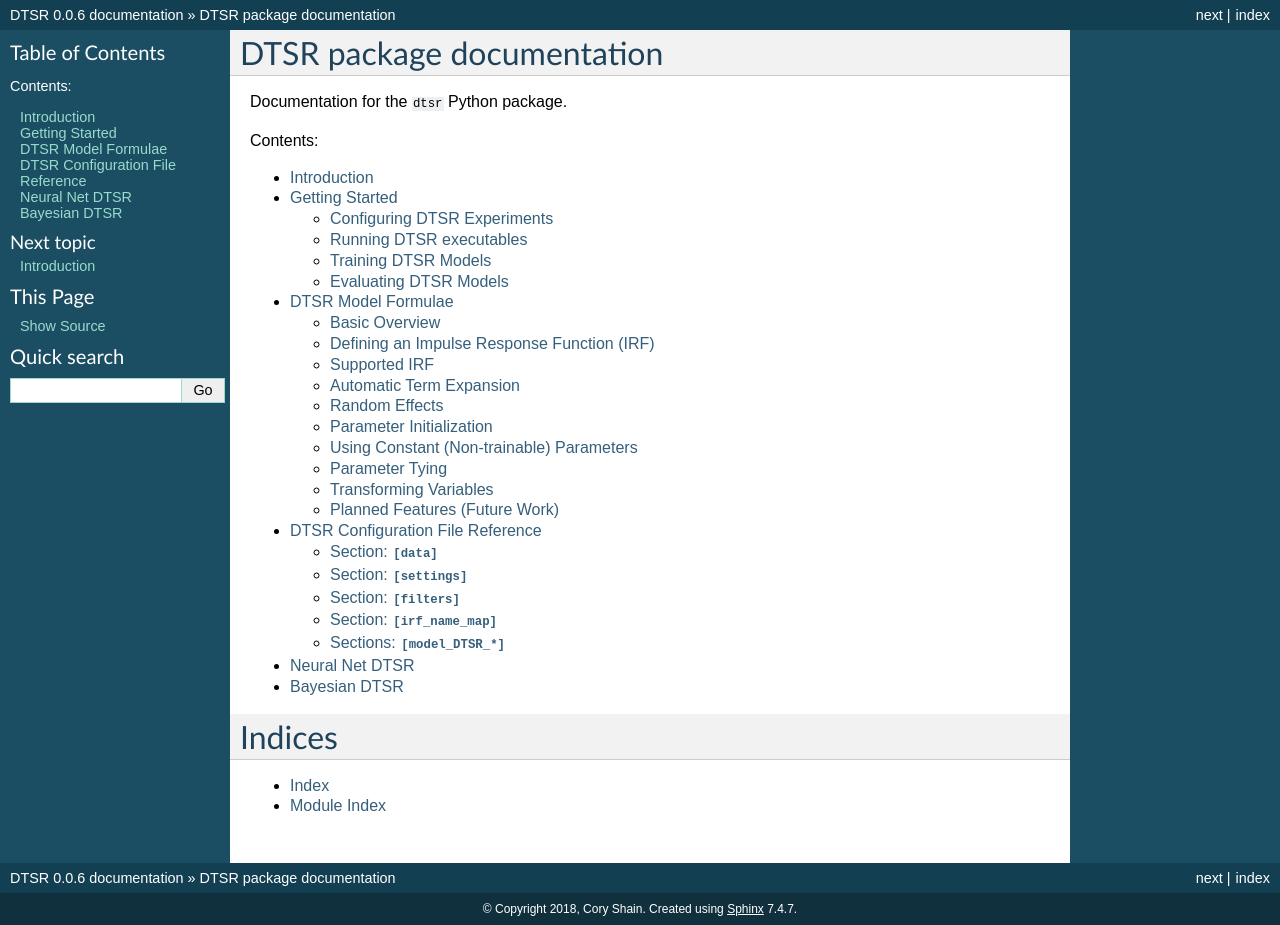
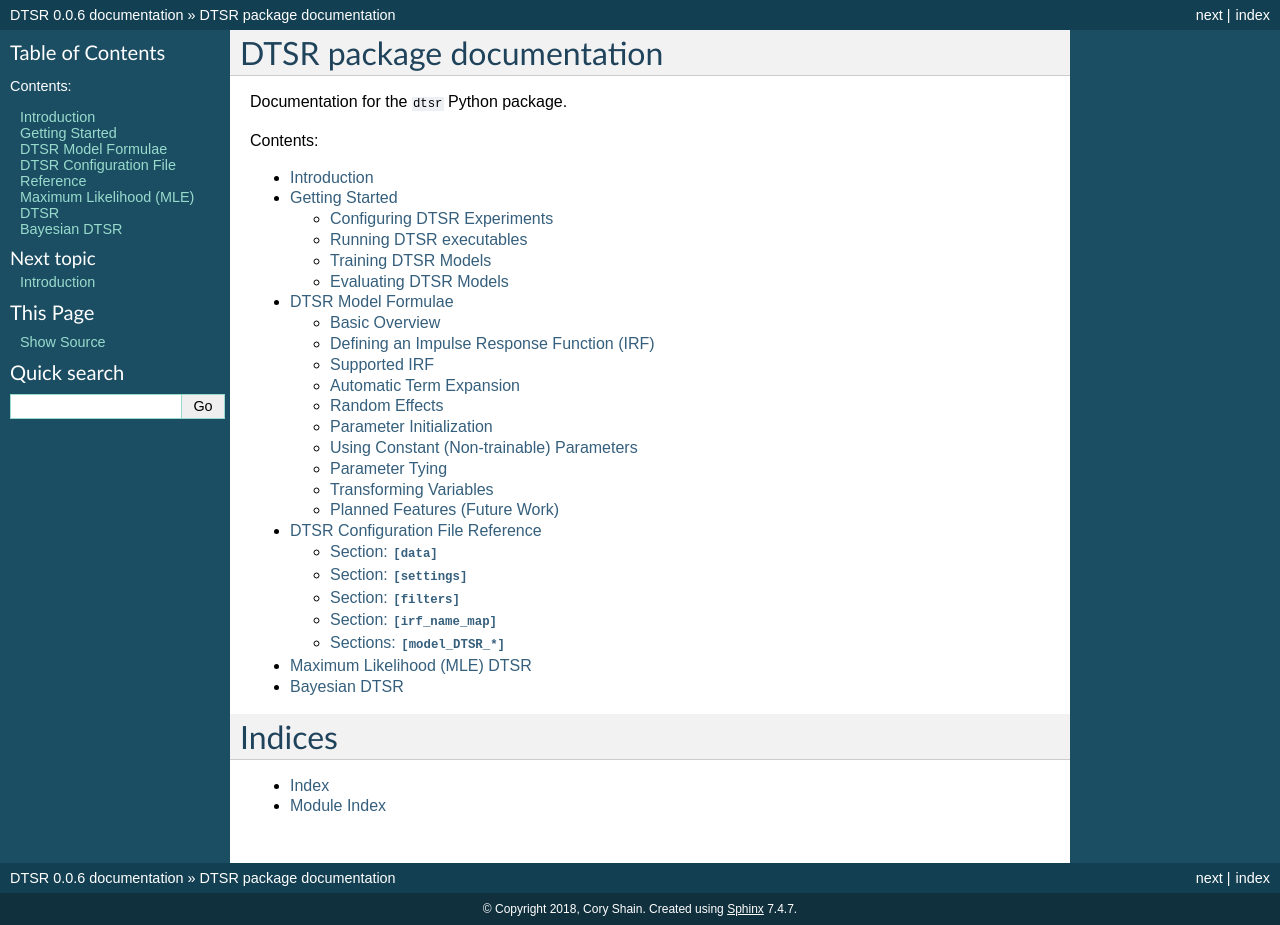
Before and after one commit to coryshain/cdr, a Sphinx documentation site: the page built from docs/source/index.rst, in a window 1280 px wide. Built offline with Sphinx 7.4.7, drawn with Linux system fonts in a browser that asks for light colours.

Commit message:
Tweaks to docs

```diff
--- a/docs/source/dtsrmle.rst
+++ b/docs/source/dtsrmle.rst
@@ -1,9 +1,9 @@
-.. _dtsrmle:
+.. _dtsr:
 
-Neural Net DTSR
-===============
+Maximum Likelihood (MLE) DTSR
+=============================
 
-.. automodule:: dtsr._dtsrmle
+.. automodule:: dtsr._dtsr
     :members:
     :undoc-members:
     :show-inheritance:
```
Also changed, not shown: docs/source/dtsr.rst (+0 -8 lines).
